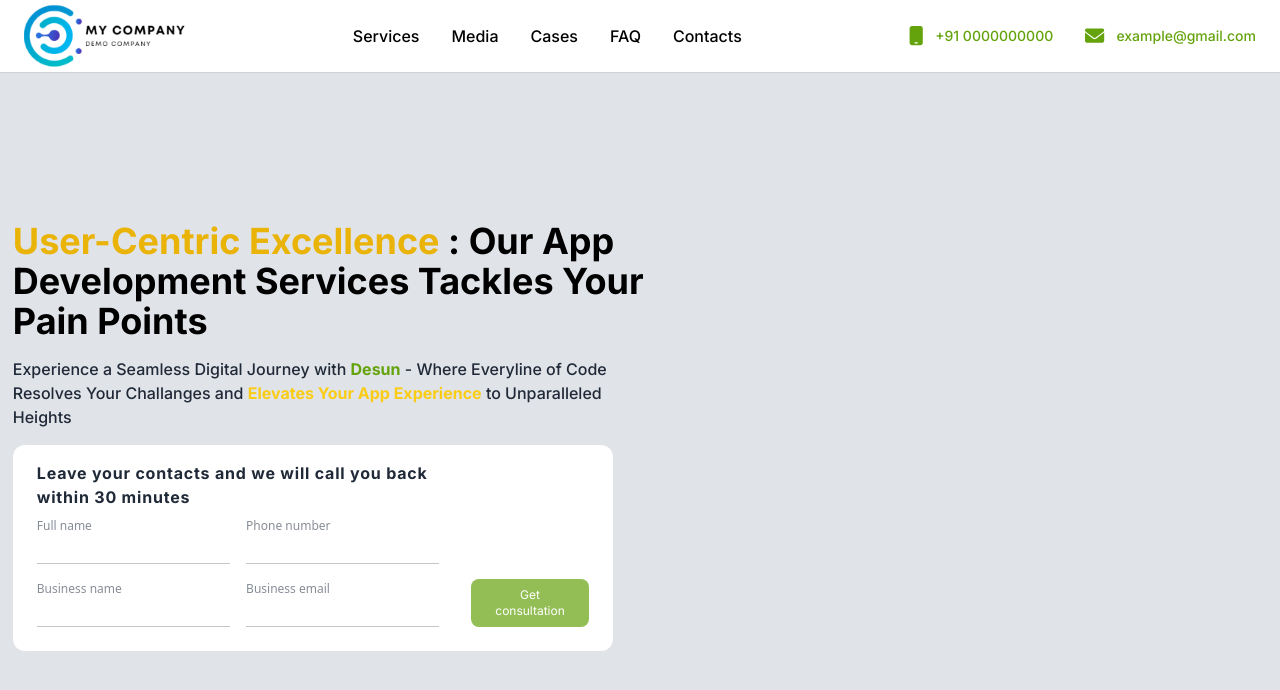
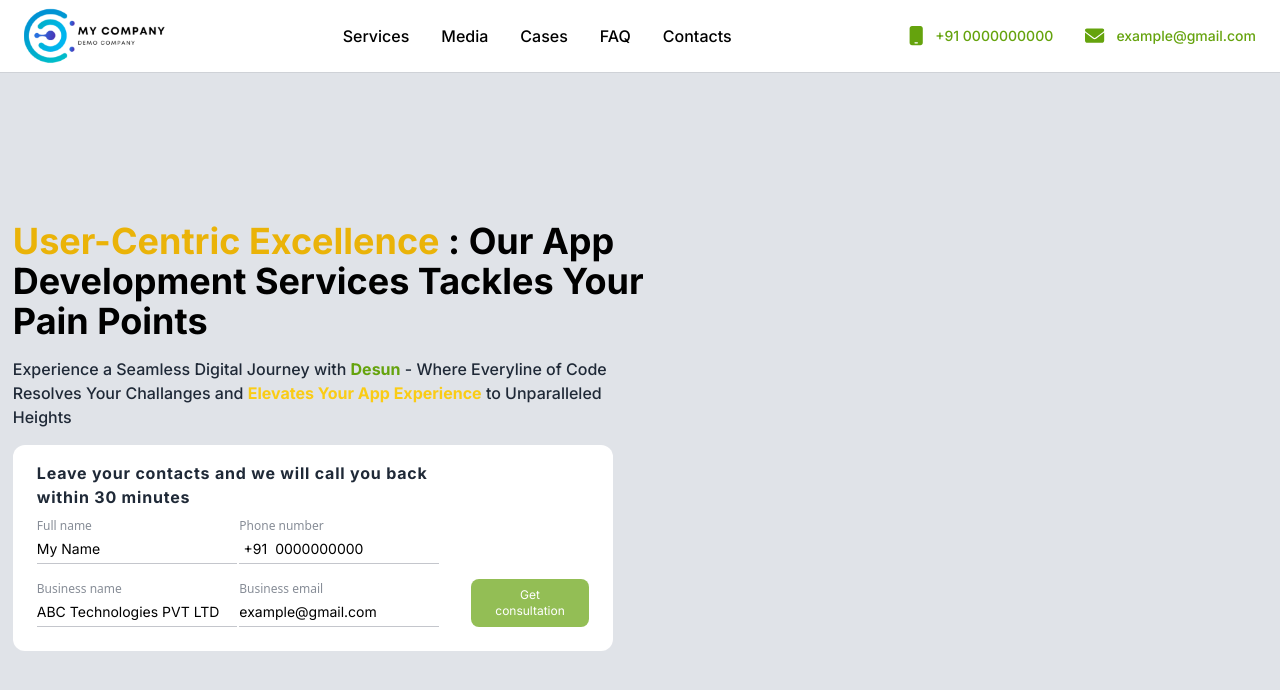
Before and after one commit to abhis12321/filesure-assignment, a Next.js app: page / in a window 1280 px wide. Shown: the top 690 px of the page. Built offline with nearby package versions, Linux system fonts and the light colour scheme.

Commit message:
States are defined and integrated in the contact form

```diff
--- a/app/__components/ContactForm.js
+++ b/app/__components/ContactForm.js
@@ -1,28 +1,38 @@
-import React from 'react'
+"use client"
+import Image from 'next/image';
+import React, { useState } from 'react'
 
 export default function ContactForm() {
+    const [name , setName] = useState("My Name");
+    const [mobileNo , setMobileNo] = useState("0000000000");
+    const [businessName , setBusinessName] = useState("ABC Technologies PVT LTD");
+    const [email , setEmail] = useState("example@gmail.com");
 
     return (
         <div className='max-w-[600px] bg-white px-6 py-4 rounded-xl flex gap-8 items-end'>
 
             <form className="flex flex-wrap items-center justify-between">
                 <h3 className="font-bold text-gray-800 tracking-wider">Leave your contacts and we will call you back within 30 minutes</h3>
-                <div className="w-[48%] flex flex-col border-b-[1px] border-gray-500/40 my-2">
+                <div className="w-[48%] min-w-[200px] flex flex-col border-b-[1px] border-gray-500/40 my-2">
                     <label htmlFor="" className="text-[12px] font-medium text-gray-700/60 font-sans">Full name</label>
-                    <input type="text" className='outline-none text-sm py-1'/>
+                    <input type="text" className='outline-none text-sm py-1' value={name} onChange={e => setName(e.target.value)}/>
                 </div>
 
-                <div className="w-[48%] flex flex-col border-b-[1px] border-gray-500/40 my-2">
+                <div className="w-[48%] min-w-[200px] flex flex-col border-b-[1px] border-gray-500/40 my-2">
                     <label htmlFor="" className="text-[12px] font-medium text-gray-700/60 font-sans">Phone number</label>
-                    <input type="number" className='outline-none text-sm py-1'/>
+                    <div className="flex gap-2 items-center justify-center text-sm w-full py-1">
+                        {/* <Image /> */}
+                        <div className=""> +{91} </div>
+                        <input type="number" className='outline-none w-[80%]' value={mobileNo} onChange={e => setMobileNo(e.target.value)}/>
+                    </div>
                 </div>
-                <div className="w-[48%] flex flex-col border-b-[1px] border-gray-500/40 my-2">
+                <div className="w-[48%] min-w-[200px] flex flex-col border-b-[1px] border-gray-500/40 my-2">
                     <label htmlFor="" className="text-[12px] font-medium text-gray-700/60 font-sans">Business name</label>
-                    <input type="text" className='outline-none text-sm py-1'/>
+                    <input type="text" className='outline-none text-sm py-1' value={businessName} onChange={e => setBusinessName(e.target.value)}/>
                 </div>
-                <div className="w-[48%] flex flex-col border-b-[1px] border-gray-500/40 my-2">
+                <div className="w-[48%] min-w-[200px] flex flex-col border-b-[1px] border-gray-500/40 my-2">
                     <label htmlFor="" className="text-[12px] font-medium text-gray-700/60 font-sans">Business email</label>
-                    <input type="email" className='outline-none text-sm py-1'/>
+                    <input type="email" className='outline-none text-sm py-1' value={email} onChange={e => setEmail(e.target.value)}/>
                 </div>
             </form>
             <button className="py-2 px-6 my-2 bg-lime-600/70 hover:bg-lime-600 rounded-lg h-fit text-white text-xs">Get consultation</button>
--- a/app/__components/NavBar.js
+++ b/app/__components/NavBar.js
@@ -8,7 +8,7 @@ export default function NavBar() {
   return (
     <div className='flex items-center justify-between px-6 h-[4.5rem] shadow-[0_0_1px_gray] font-medium'>
         <div className="flex">
-            <Image src={'/logo.png'} alt='logo' height={50} width={100} className='h-[4rem] w-auto' />
+            <Image src={'/logo.png'} alt='logo' height={50} width={100} className='h-[3.5rem] w-fit' />
         </div>
 
         <div className="flex gap-8">
```
